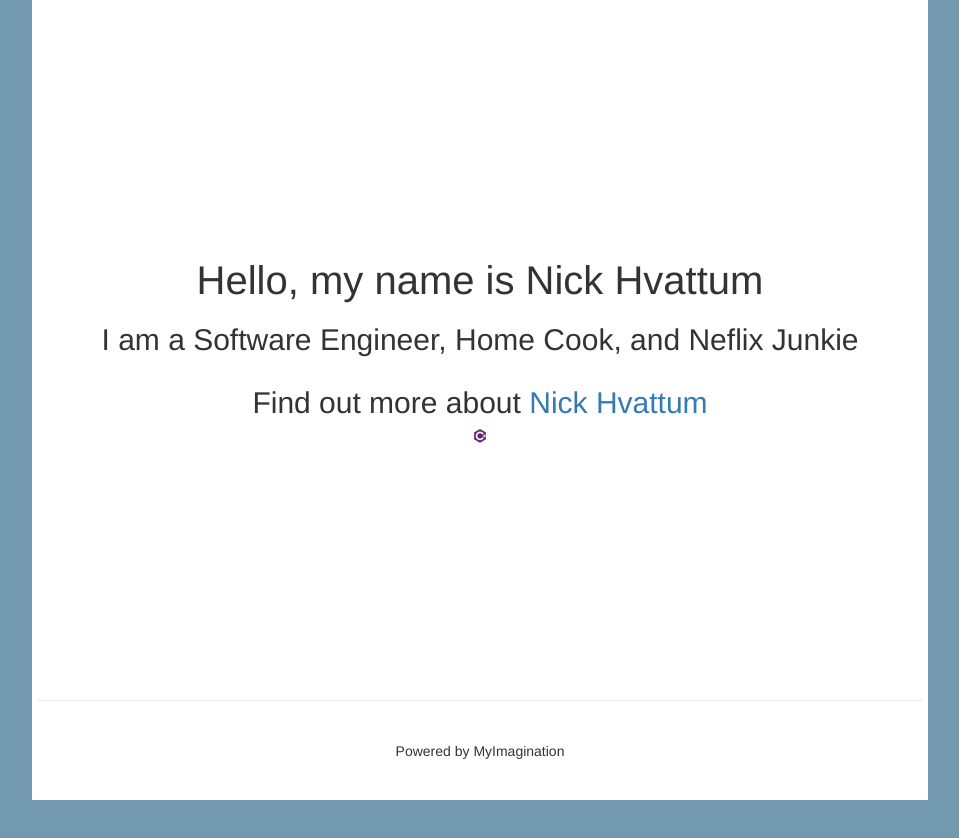
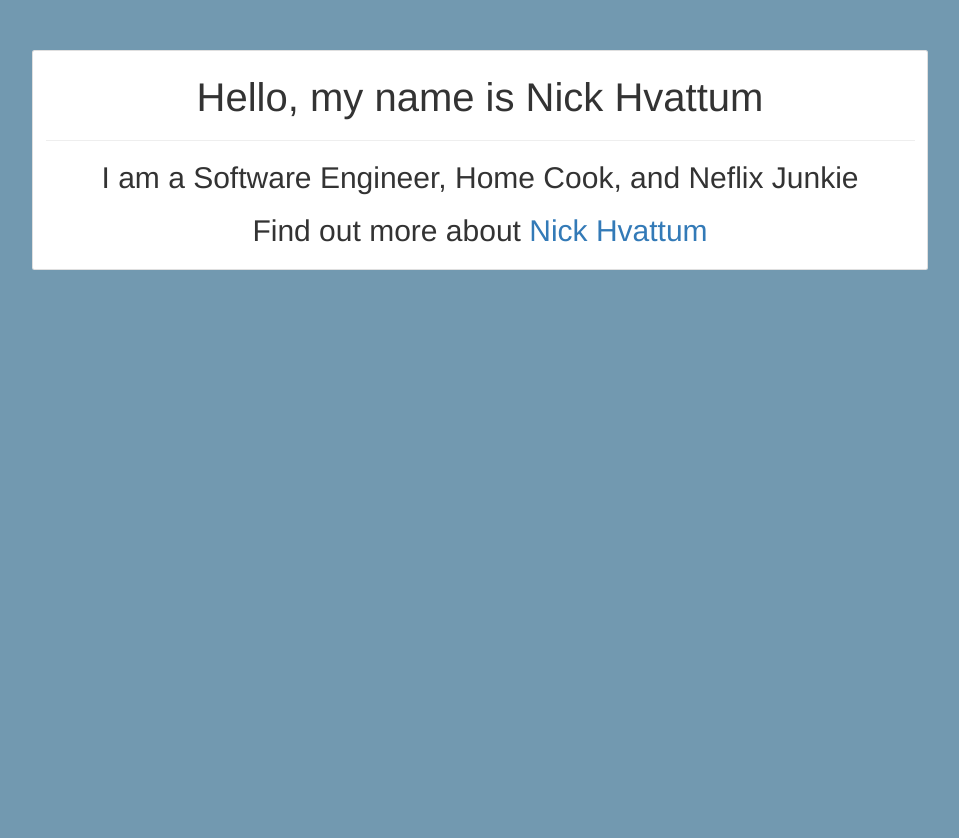
Before and after one commit to Nhvattum/portfolio, a Next.js app: page / in a window 1280 px wide. Shown: the top 838 px of the page, without its empty margins (160-1119 px from the left). After the commit the page ends 800 px from the top, so only its background shows below. Built offline with nearby package versions, Linux system fonts and the light colour scheme.

Commit message:
fixed up landing page a little bit

```diff
--- a/pages/index.js
+++ b/pages/index.js
@@ -1,9 +1,11 @@
 import Head from 'next/head'
 import styles from '../styles/Home.module.css'
+import {Card} from 'react-bootstrap'
+
 
 export default function Home() {
   return (
-    <div className={styles.container}>
+    <div>
       <Head>
         <title>Nick Hvattum Portfolio</title>
         <link rel="icon" href="/favicon.ico" />
@@ -13,14 +15,28 @@ export default function Home() {
       </Head>
 
       <main className={styles.main}>
-        <h1 className={styles.title}>Hello, my name is Nick Hvattum</h1>
-        <h2>I am a Software Engineer, Home Cook, and Neflix Junkie</h2>
-        <h2>Find out more about <a href='/home'>Nick Hvattum</a></h2>
-        <i className="devicon-csharp-plain-wordmark colored"></i>
+        {/* <div> */}
+          <Card style={{ width: '100%' }}>
+            <Card.Body>
+              <Card.Title>
+              <h1 className={styles.title}>Hello, my name is Nick Hvattum</h1>
+                <hr/>
+              </Card.Title>
+              <Card.Text>
+                <h2>I am a Software Engineer, Home Cook, and Neflix Junkie </h2>
+                <h2>Find out more about <a href='/home'>Nick Hvattum</a></h2>
+              </Card.Text>
+            </Card.Body>
+          </Card>
+          {/* <h1 className={styles.title}>Hello, my name is Nick Hvattum</h1>
+          <h2>I am a Software Engineer, Home Cook, and Neflix Junkie</h2>
+          <h2>Find out more about <a href='/home'>Nick Hvattum</a></h2>
+          <i className="devicon-csharp-plain-wordmark colored"></i> */}
+        {/* </div> */}
       </main>
-      <footer className={styles.footer}>
+      {/* <footer className={styles.footer}>
           Powered by MyImagination
-      </footer>
+      </footer> */}
     </div>
   )
 }
--- a/styles/globals.css
+++ b/styles/globals.css
@@ -12,6 +12,14 @@ body {
     Ubuntu, Cantarell, Fira Sans, Droid Sans, Helvetica Neue, sans-serif;
   text-align: center;
   background: rgb(114, 153, 176);
+}
+
+
+/* ----------- LANDING PAGE --------------- */
+
+main {
+  background: rgb(114, 153, 176);
+  text-align: center;
 }
 
 .navBar {
```
